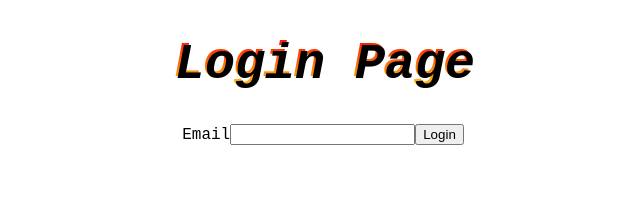
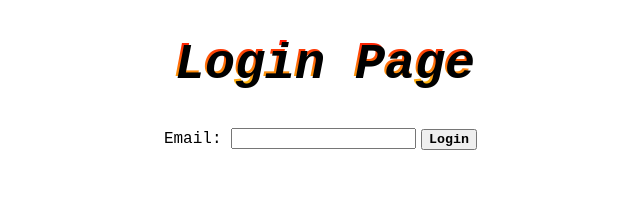
Before and after one commit to owentashlin/react-movies, a React (Create React App) app: page /movies/Aquaman in a window 1280 px wide. Shown: the top 214 px of the page, without its empty margins (317-957 px from the left). Built offline with nearby package versions, Linux system fonts and the light colour scheme.

Commit message:
style updates

```diff
--- a/src/components/LoginPage.jsx
+++ b/src/components/LoginPage.jsx
@@ -16,7 +16,7 @@ function LoginPage({user, setUser}) {
         <div className="login-page">
         <h1>Login Page</h1>
         <form autoComplete="false" onSubmit={handleSubmit}>
-            <label>Email</label>
+            <label>Email: </label>
             <input type='email' value={email} onChange={e => setEmail(e.target.value)} required/>
             <button type="submit">
               Login
--- a/src/pages/App/App.css
+++ b/src/pages/App/App.css
@@ -24,6 +24,7 @@ img {
   max-height: 450px;
   min-width: 50px;
   min-height: 75px;
+  border: 1px solid black;
 }
 
 .detail-pic {
@@ -70,4 +71,11 @@ ul {
   border: 1px dotted black;
   margin: auto;
   padding: 2px;
+  width: 300px;
 }
+
+button {
+  font-family:'Courier New', Courier, monospace;
+  font-weight: bold;
+  margin: 5px;
+}
```
